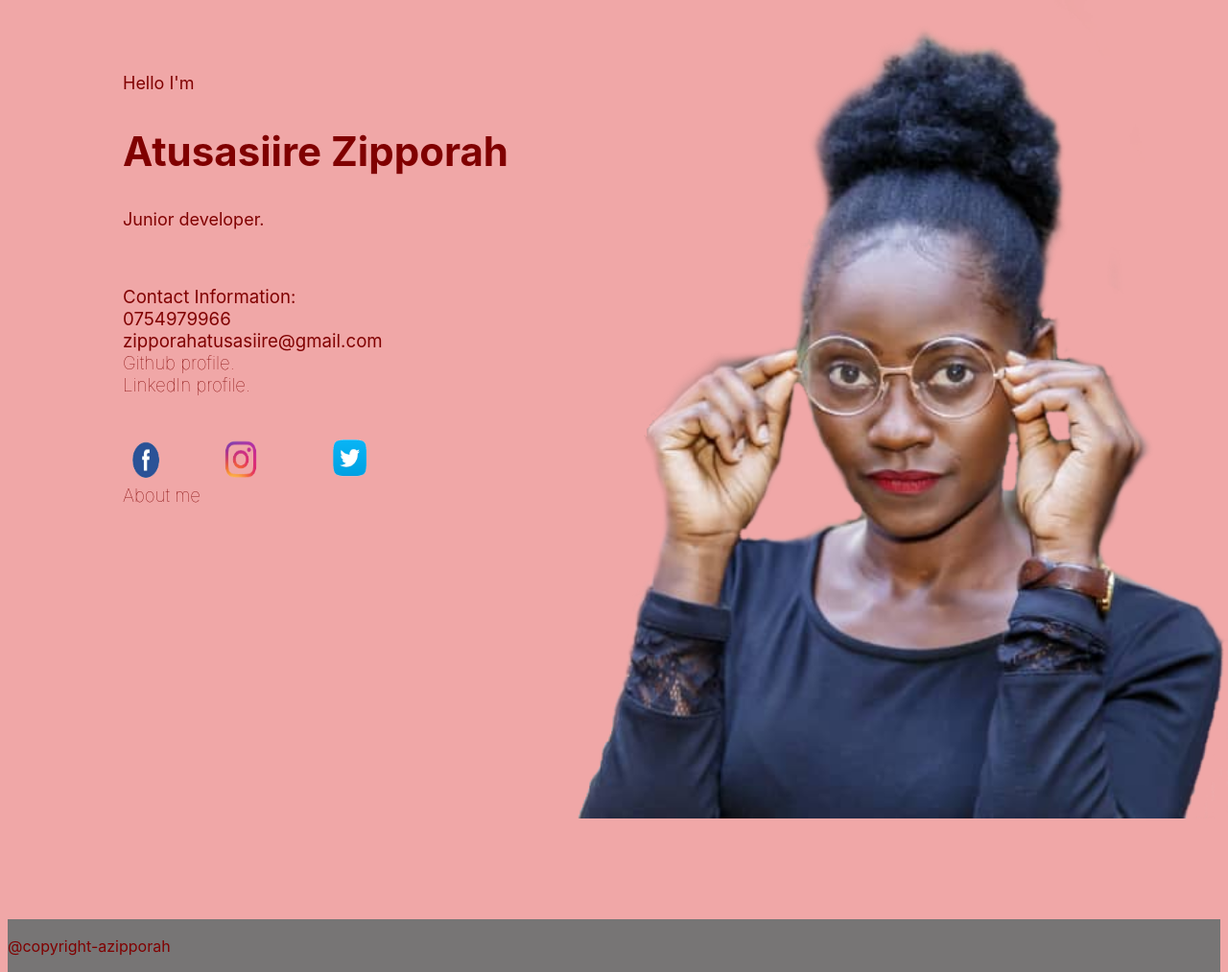
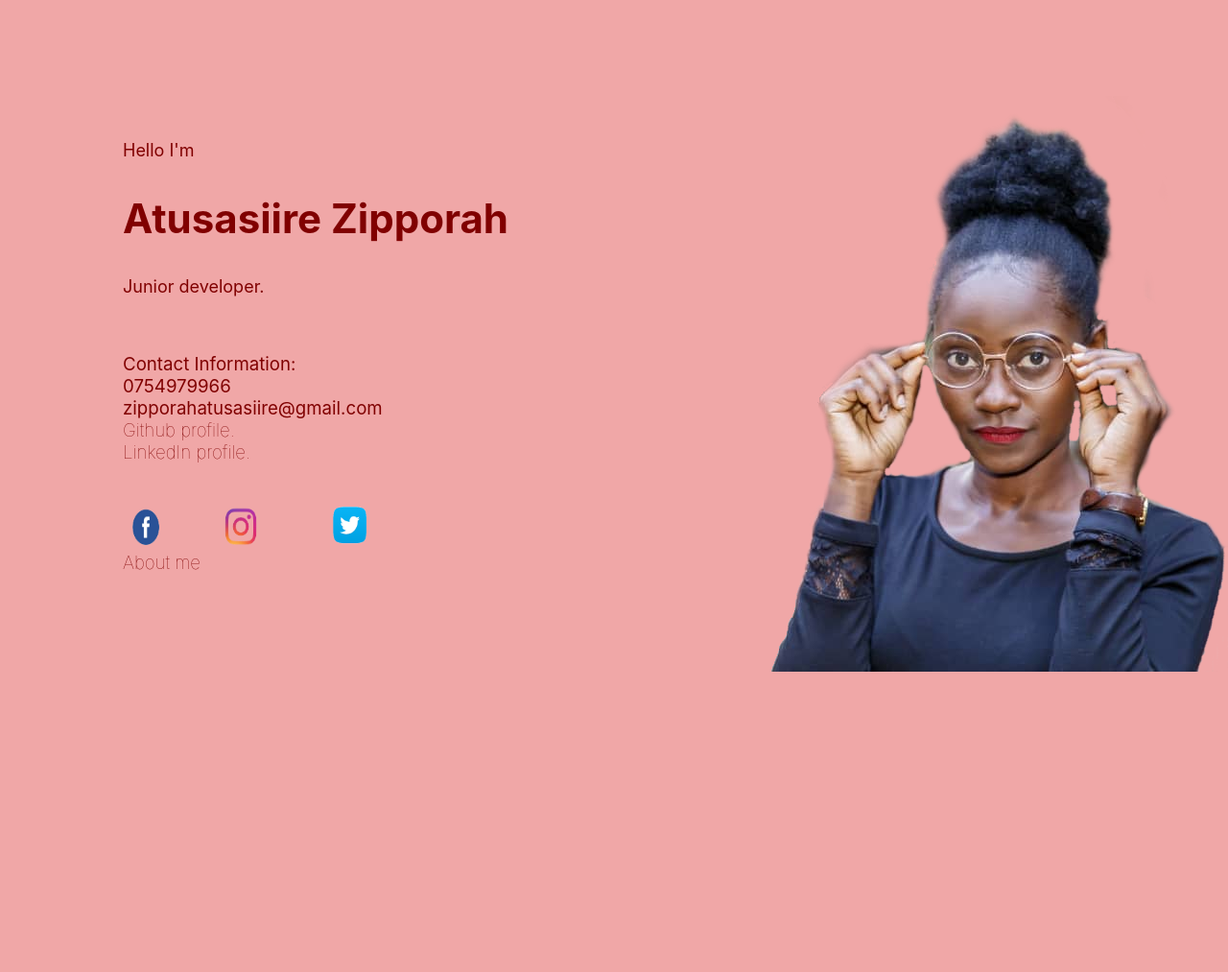
Before and after one commit to azipporah/My-profile, a plain HTML site: page index.html in a window 1280 px wide. Shown: the whole page at 96% size. After the commit the page ends 800 px from the top, so only its background shows below. Drawn offline with Linux system fonts and the light colour scheme.

Commit message:
Adding new changes

```diff
--- a/index.html
+++ b/index.html
@@ -7,8 +7,6 @@
     </head>
     <body>
         <div id="whole">
-            <header>
-            </header>
             <div id="zipi">
                <!--This is the welcome section-->
                 <section id="welcome-section" class="welcome-section">
@@ -36,13 +34,6 @@
                     <a class="anchor" href="info.html">About me</a>
                 </section>
             </div>
-            <footer>
-                    <div id= "footer">
-                        <div class="copyright">
-                            <p>@copyright-azipporah</p>
-                        </div>
-                    </div>
-            </footer>
         </div>
     </body>
 </html>
--- a/styles.css
+++ b/styles.css
@@ -3,12 +3,10 @@ body{
     background-image: url("Images/mine.png");
     background-repeat: no-repeat;
     font-family: -apple-system, BlinkMacSystemFont, 'Segoe UI', Roboto, Oxygen, Ubuntu, Cantarell, 'Open Sans', 'Helvetica Neue', sans-serif;
-    top: 30px;
     position:relative;
-    background-size: auto 100%;
-    background-size: 100% auto;
-    position: center -30px;
-    background-attachment: scroll;
+    background-position: right;
+    background-attachment: fixed;
+
 }
 @media only screen and (max-width: 800px) {
     body {
@@ -18,18 +16,7 @@ body{
   view-port{
       height: 900px;
   }
-header{
-    color:#e9e7e8;
-    align-items: center;
-    text-align: center;
-    justify-content: space-between;
-    height: 100px;
-    display:flex;
-    }
-.navbar{
-    display:flex;
-    justify-content: space-between;
- }
+
 .anchor{
     font-weight:lighter;
     text-decoration: none;
@@ -41,51 +28,20 @@ header{
 a:hover{
 color:goldenrod;
 }
+#whole{
+    overflow-y: hidden;
+}
 #zipi{
     display: flex;
-    height: 100vh;
+    height: 100%;
     background-repeat: no-repeat;
     background-size: 100% 100%;
     opacity: 1;
     color:maroon;
     font-size: 14pt;
+    margin-top: 150px;
+
 }
-#pic{
-        width: 150px;
-        height:90px;
-    }
-#image{
-        width: 200px;
-        height:200px;
-        border-radius:50px;
-        opacity:0.5;
-        }
-        #image:hover{
-            opacity: 1;
-        }
-footer{
-        background-color: rgb(119, 117, 117);
-        /* text-align: center; */
-        color: maroon;
-        height: 15px;
-        padding-top: 20px;
-        padding-bottom: 20px;
-        margin-top: 20px;
-        display: flex;
-        /* justify-content: space-between; */
-        align-items:center;
-        }
-#footer{
-        display: flex;
-        justify-content: space-between;
-        align-items:center;
-
-        }
-.portfolio{
-            height:300px;
-            display: flex;
-
-        }
 .zipi .welcome-section{
     position: absolute;
     bottom: 0;
@@ -96,7 +52,7 @@ footer{
 #welcome-section{
     padding: 20px;
     margin-left: 100px;
-    margin-top: -100px;
+    margin-top: -50px;
 }
 .media{
     height:50px;
@@ -113,10 +69,10 @@ footer{
 
 }
 #abt{
-    /* background-color: rgb(90, 43, 43); */
+    background-color: rgb(240, 206, 206);
     width: 600px;
-    height: 100%;
-    padding: 30px;
+    height: 650px;
+    padding: 20px;
     font-size: 14pt;
     color: maroon;
 }
```
Also changed, not shown: info.html (+2 -2 lines).
